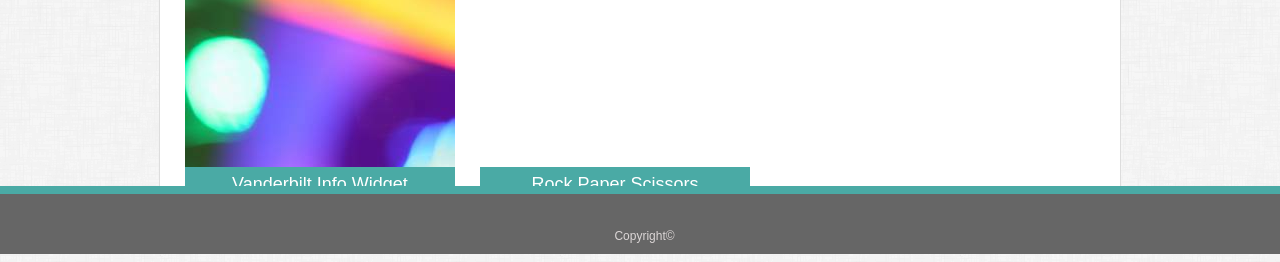
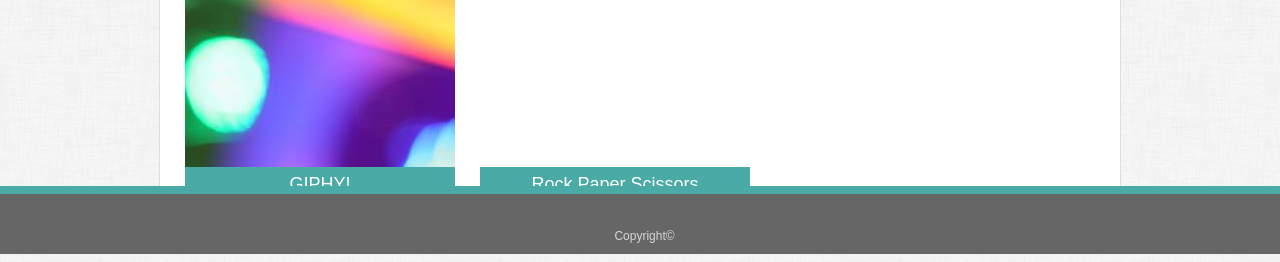
Before and after one commit to emcrawford1/Responsive-Portfolio, a plain HTML site: page portfolio.html in a window 1280 px wide. Shown: the part 546-808 px from the top of the page. Drawn offline with Linux system fonts and the light colour scheme.

Commit message:
Added GIPHY assignment to portfolio.

```diff
--- a/portfolio.html
+++ b/portfolio.html
@@ -45,7 +45,7 @@
 
             <span><a href="https://emcrawford1.github.io/TriviaGame/" target="_blank"><img class="galleryImages" src="assets/images/picture3.jpg" alt="Trivia Game"><div class="galleryLabels">Trivia Game</div></a></span>
 
-            <span><img class="galleryImages" src="assets/images/picture4.jpg" alt="Vanderbilt Info Widget"><div class="galleryLabels">Vanderbilt Info Widget</div></span>
+            <span><a href="https://emcrawford1.github.io/GIPHY-Assignment/" target="_blank"><img class="galleryImages" src="assets/images/picture4.jpg" alt="Vanderbilt Info Widget"><div class="galleryLabels">GIPHY!</div></a></span>
 
             <span><img class="galleryImages" src="assets/images/picture5.jpg" alt="Rock Paper Scissors"><div class="galleryLabels">Rock Paper Scissors</div></span>
 
```
